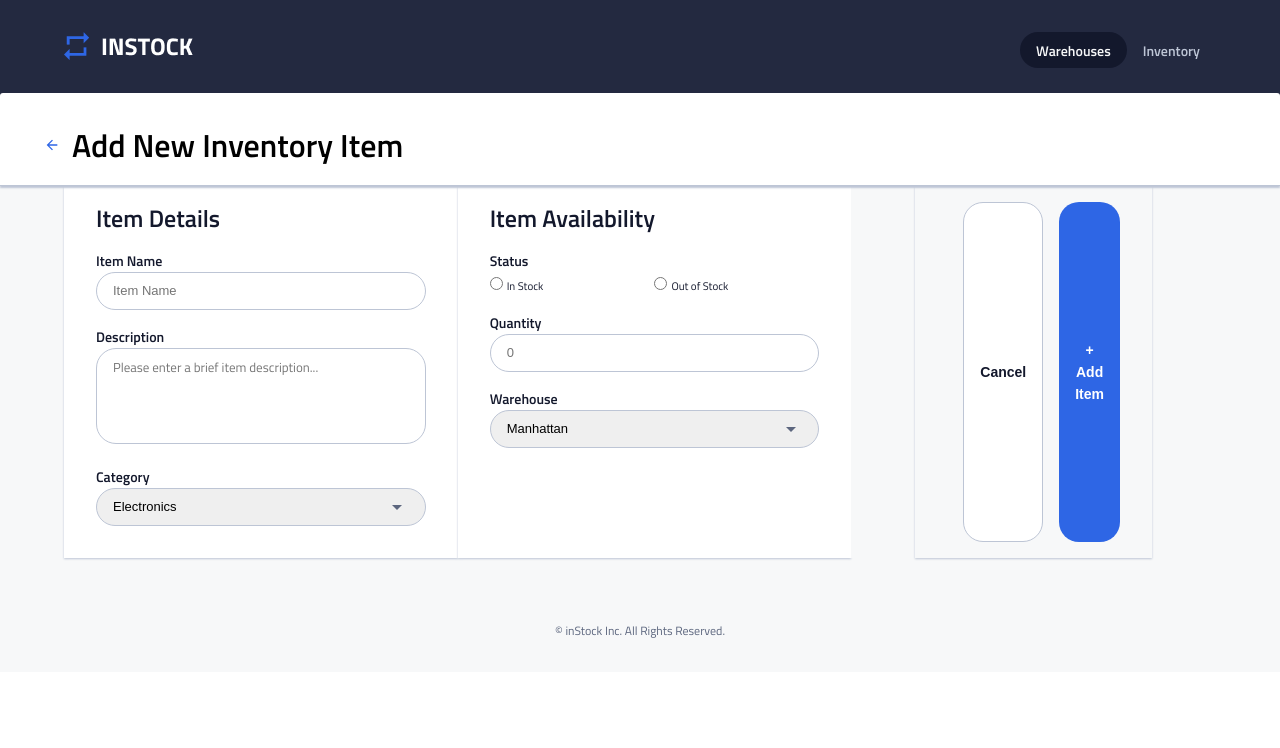
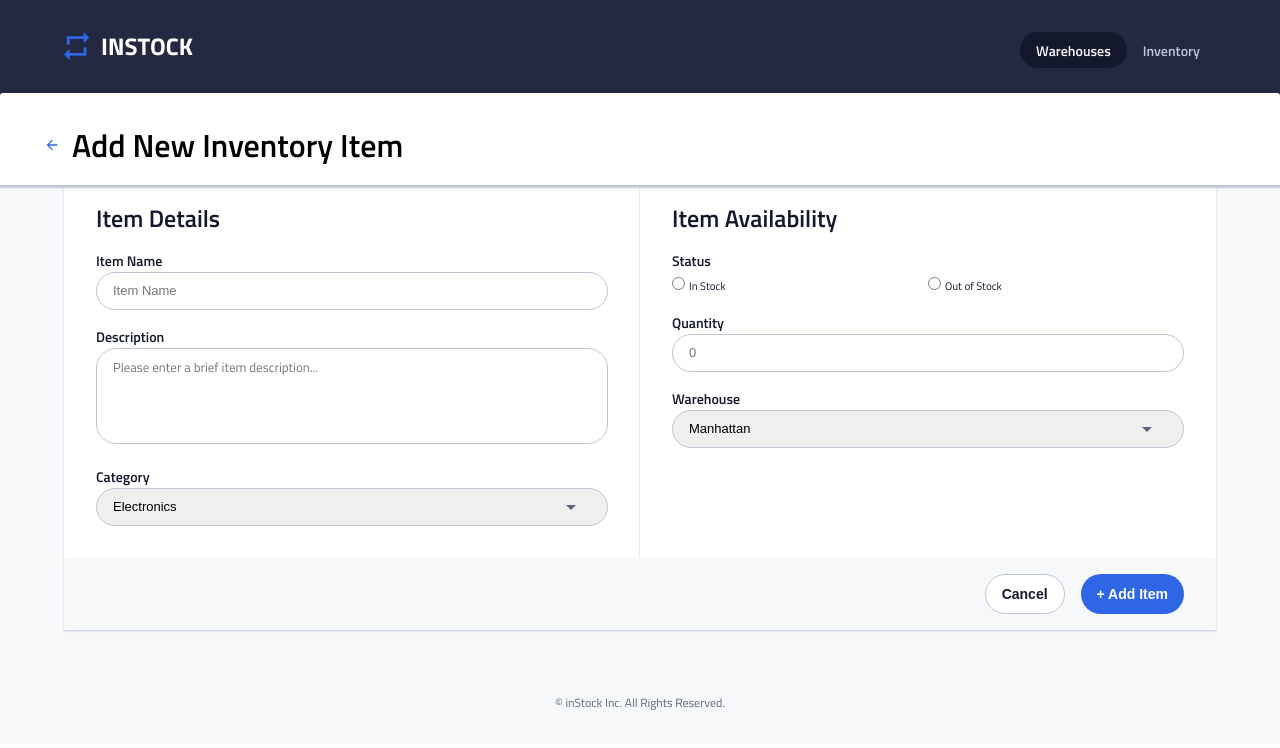
Before and after one commit to jacky-ui/InStock-BrainStation-Client, a React (Create React App) app: page /inventory/add in a window 1280 px wide. Shown: the top 748 px of the page. Built offline with nearby package versions, Linux system fonts and the light colour scheme.

Commit message:
styling fixed

```diff
--- a/src/App.js
+++ b/src/App.js
@@ -9,6 +9,7 @@ import WarehouseIndividual from "./components/WarehouseIndividual/WarehouseIndiv
 import EditWarehousePage from "./pages/EditWarehousePage/EditWarehousePage";
 import AddWarehousePage from "./pages/AddWarehousePage/AddWarehousePage";
 import AddInventoryPage from "./pages/AddInventoryPage/AddInventoryPage";
+import EditInventoryPage from "./pages/EditInventoryPage/EditInventoryPage";
 
 function App() {
   return (
@@ -23,7 +24,7 @@ function App() {
           {/* <Route path="/warehouse/:warehouseId/delete" exact component={DeleteWarehouse} /> */}
           {/* <Route path="/inventory" component={Inventory} /> */}
           {/* <Route path="/inventory/:itemId" component={ItemDetailsPage} /> */}
-          {/* <Route path="/inventory/:itemId/edit" component={EditItem} /> */}
+          <Route path="/inventory/:itemId/edit" component={EditInventoryPage} />
           <Route path="/inventory/add" component={AddInventoryPage} />
         </Switch>
         <Footer />
--- a/src/components/AddItem/AddItem.js
+++ b/src/components/AddItem/AddItem.js
@@ -183,12 +183,12 @@ class EditItem extends Component {
                 </select>
               </div>
             </article>
-            <div className="add-item__card-wrapper add-item__button-wrapper">
+            {/* <div className="add-item__card-wrapper add-item__button-wrapper"> */}
               <section className="add-item__card add-item__card--buttons">
               <button className="add-item__button add-item__button--cancel">Cancel</button>
               <button className="add-item__button">{this.props.pageButtonInventory}</button>
               </section>
-          </div>
+          {/* </div> */}
           </form>
         </main>
       </div>
--- a/src/components/AddItem/AddItem.scss
+++ b/src/components/AddItem/AddItem.scss
@@ -14,12 +14,15 @@
     @include tablet {
       padding: 0 2rem;
       display: flex;
+      flex-wrap: wrap;
     }
 
     @include desktop {
       padding: 0 4rem;
     }
   }
+
+
 
   &__card {
     display: flex;
@@ -38,6 +41,7 @@
       background-color: $Light-Grey;
       flex-direction: row;
       justify-content: space-between;
+      width: 100%;
 
       @include tablet {
           width: 100%;
```
